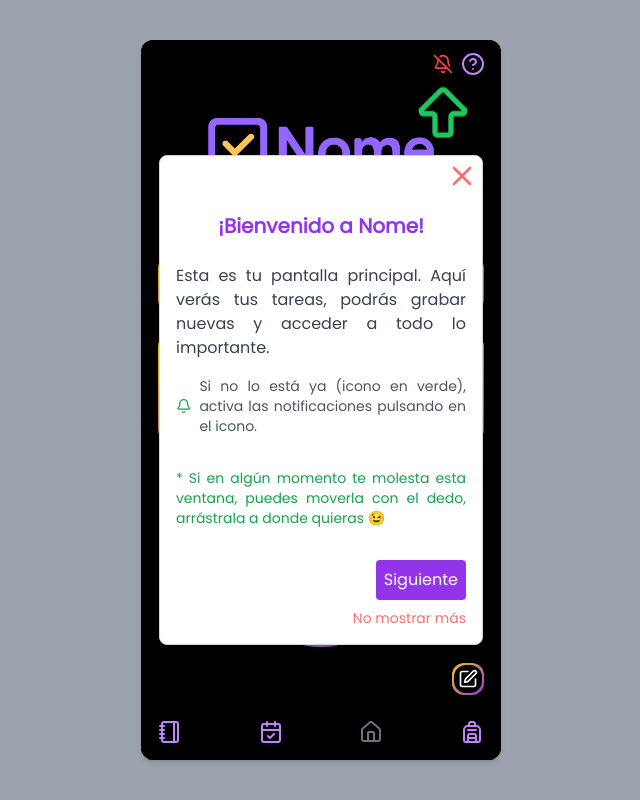
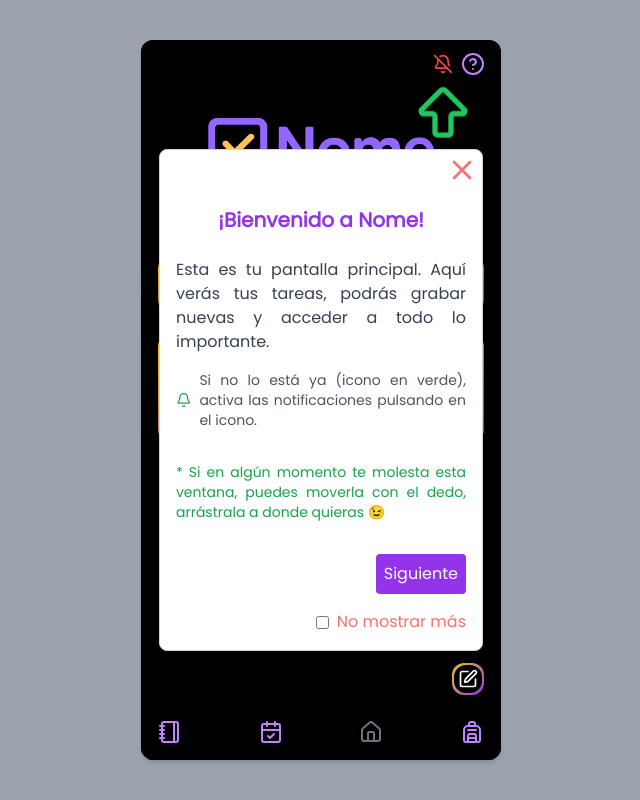
Before and after one commit to cuyssi/Nome, a React (Vite) app in the folder frontend/: page / in a window 1280 px wide. Shown: the whole page, without its empty margins (319-959 px from the left). Built offline with nearby package versions, Linux system fonts and the light colour scheme; no server answers.

Commit message:
style: button "No mostrar más"

```diff
--- a/frontend/src/components/tutorials/InfoModal.jsx
+++ b/frontend/src/components/tutorials/InfoModal.jsx
@@ -59,11 +59,17 @@ export const InfoModal = ({
                 <div className="mb-7 mt-10 text-base font-poppins">{children}</div>
 
                 {!hideInternalFooter && (
-                    <ButtonDefault
-                        onClick={onNeverShowAgain}
-                        text="No mostrar más"
-                        className="bg-transparent text-red-400 fixed bottom-2 right-2"
-                    />
+                  <label
+  className="bg-transparent text-red-400 fixed bottom-4 right-4 text-base flex items-center gap-2 cursor-pointer"
+>
+  <input
+    type="checkbox"
+    onClick={onNeverShowAgain}
+    className="accent-red-400"
+  />
+  No mostrar más
+</label>
+
                 )}
             </div>
         </Modal>
--- a/frontend/src/components/tutorials/TutorialModal.jsx
+++ b/frontend/src/components/tutorials/TutorialModal.jsx
@@ -70,7 +70,7 @@ export const TutorialModal = ({
                 )}
                 <div className="mt-6">{currentStep.content}</div>
 
-                <div className="flex justify-between items-center mt-8">
+                <div className="flex justify-between items-center mt-8 mb-10">
                     {currentStep.step > 0 ? (
                         <ButtonDefault
                             icon={<MoveLeft className="inline mr-1" />}
```
